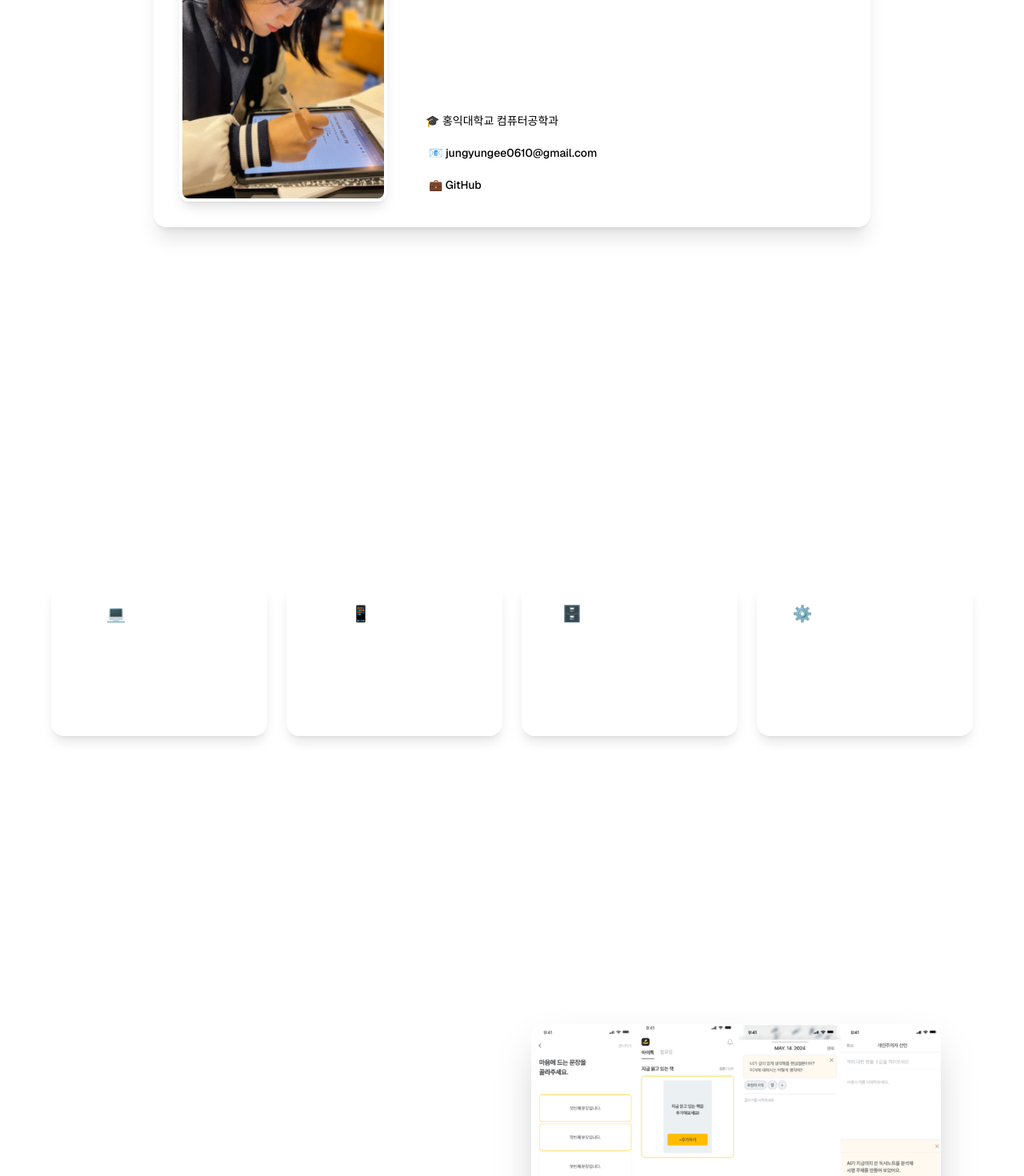
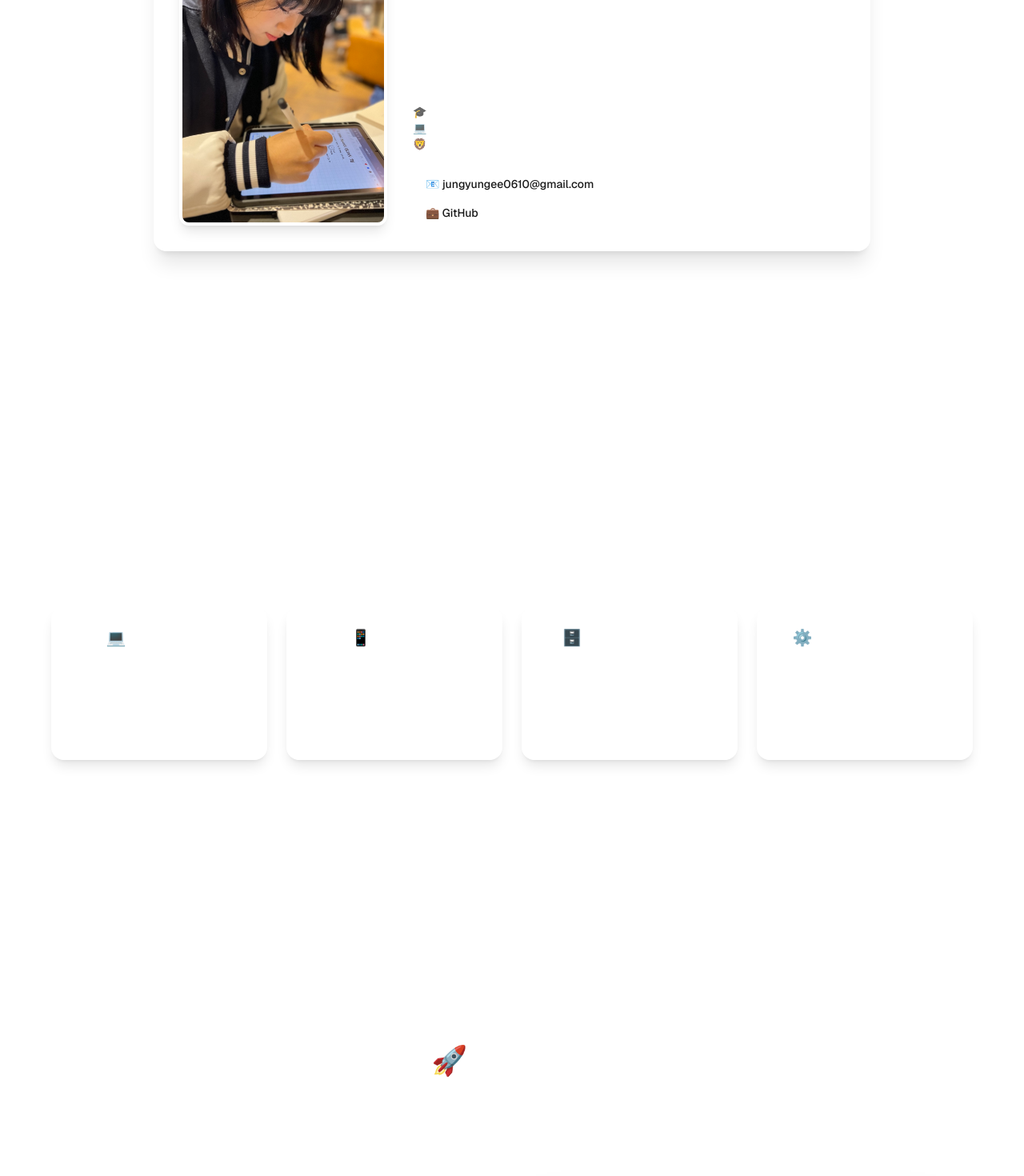
Before and after one commit to jungyungee/portfolio, a Next.js app: page / in a window 1280 px wide. Shown: the part 1020-2490 px from the top of the page at 80% size. Built offline with nearby package versions, Linux system fonts and the light colour scheme.

Commit message:
[chore] about 란 경력 등 세부사항 수정

```diff
--- a/src/app/page.tsx
+++ b/src/app/page.tsx
@@ -101,16 +101,18 @@ export default function Home() {
                     안녕하세요! 프론트엔드와 모바일 앱 개발을 중심으로 사용자 경험을 고민하는 개발자 정윤지입니다. <br />
                     React, Next.js, TypeScript를 활용한 웹 프론트엔드 개발과 Flutter를 통한 모바일 앱 구축 경험을 바탕으로, 효율적이고 감각적인 인터페이스를 만드는 데 집중하고 있습니다.
                   </p>
+                  <p className="text-white/80 text-sm mt-2">
+                    🎓 홍익대학교 컴퓨터공학과<br />
+                    💻 UMC 4기 FE 개발자 (2023.03 – 2023.07)<br />
+                    🦁 멋쟁이 사자처럼 홍대 11기 FE 개발자 (2023.03 – 2023.12)
+                  </p>
                   <div className="text-sm text-white/80 mt-2 space-y-1">
-                    <p className="px-4 py-2 text-black rounded-full bg-white w-fit">
-                      🎓 홍익대학교 컴퓨터공학과
-                    </p>
                     <p>
                       <a
                         href="mailto:jungyungee0610@gmail.com"
                         target="_blank"
                         rel="noopener noreferrer"
-                          className="inline-block px-5 py-2 rounded-full bg-white text-black font-medium hover:bg-gray-200 transition"
+                        className="inline-block px-4 py-1.5 rounded-full bg-white/70 text-black/90 text-sm font-medium hover:bg-white/90 transition"
                       >
                         📧 jungyungee0610@gmail.com
                       </a>
@@ -120,7 +122,7 @@ export default function Home() {
                         href="https://github.com/jungyungee"
                         target="_blank"
                         rel="noopener noreferrer"
-                        className="inline-block px-5 py-2 rounded-full bg-white text-black font-medium hover:bg-gray-200 transition"
+                        className="inline-block px-4 py-1.5 rounded-full bg-white/70 text-black/90 text-sm font-medium hover:bg-white/90 transition"
                       >
                         💼 GitHub
                       </a>
@@ -171,6 +173,18 @@ export default function Home() {
           </div>
         </section>
         <section id="projects" className="min-h-screen bg-transparent px-6 py-24 flex flex-col items-center gap-12">
+        <motion.div
+          initial={{ opacity: 0, y: 30 }}
+          whileInView={{ opacity: 1, y: 0 }}
+          transition={{ duration: 0.6 }}
+          viewport={{ once: true }}
+          className="text-center mb-12"
+        >
+          <h2 className="text-4xl font-bold mb-2">🚀 Projects</h2>
+          <p className="text-white/80 text-lg">
+            개발 동아리 및 팀 프로젝트 등 개발에 참여한 프로젝트들을 소개합니다.
+          </p>
+        </motion.div>
           <ProjectShowcase
             title="TotokTotok"
             description="주변 사람들이 “책을 읽고 싶어도 습관이 안 된다”는 고민에서 출발해, 독서 습관 형성을 돕는 모바일 앱을 기획·개발했습니다.
```
Lines whose indentation alone changed are shown as unchanged.
